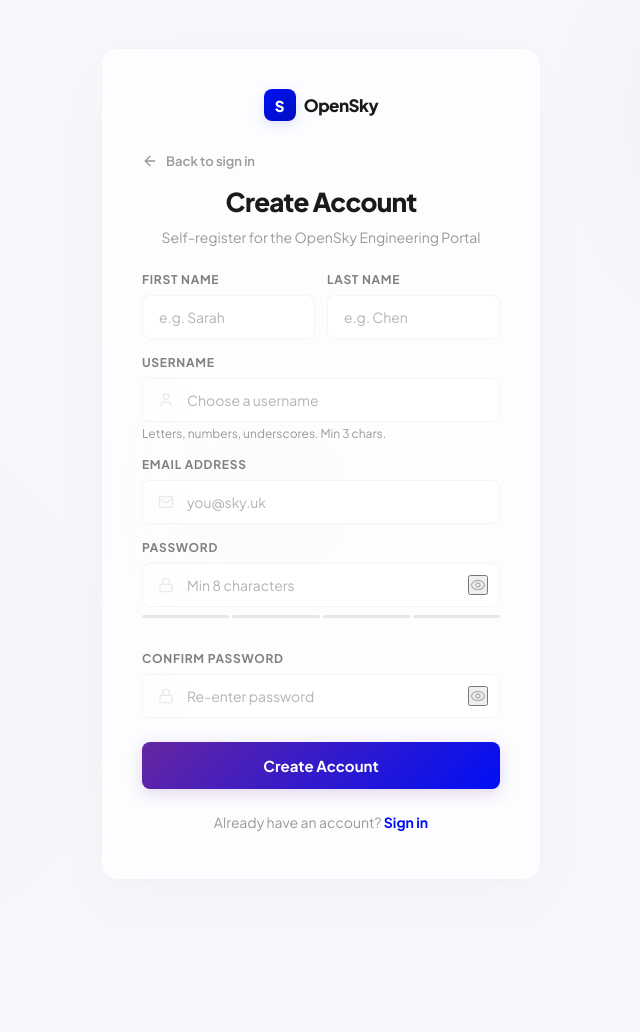
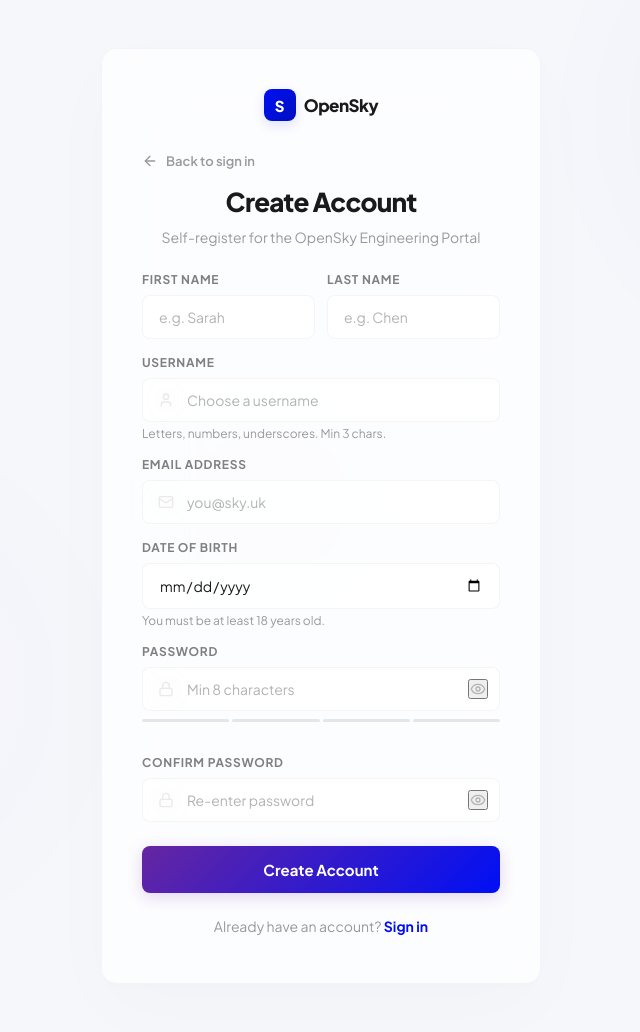
Before and after one commit to c0r73x-v01d/opensky-engineering-portal, a Django app: page /register/ in a window 1280 px wide. Shown: the whole page, without its empty margins (319-959 px from the left). Before the commit the page ends 831 px from the top, so only its background shows below. Run offline with Django 5.2, Linux system fonts and the light colour scheme.

Commit message:
feat(register): require DOB with 18+ validation on self-registration

```diff
--- a/portal/forms.py
+++ b/portal/forms.py
@@ -11,14 +11,23 @@
 from .models import Team, User
 
 
+# Minimum age for self-registration. Mirrors the constant used by the
+# profile view; kept in sync with portal.context_processors.
+_MIN_DOB_AGE_YEARS = 18
+
+
 class RegisterForm(UserCreationForm):
     first_name = forms.CharField(max_length=50, required=True)
     last_name = forms.CharField(max_length=50, required=True)
     email = forms.EmailField(max_length=100, required=True)
+    dob = forms.DateField(
+        required=True,
+        widget=forms.DateInput(attrs={'type': 'date'}),
+    )
 
     class Meta:
         model = User
-        fields = ('first_name', 'last_name', 'username', 'email',
+        fields = ('first_name', 'last_name', 'username', 'email', 'dob',
                   'password1', 'password2')
 
     def __init__(self, *args, **kwargs):
@@ -39,6 +48,29 @@
         if User.objects.filter(email__iexact=email).exists():
             raise ValidationError('An account with this email already exists.')
         return email
+
+    def clean_dob(self):
+        dob = self.cleaned_data['dob']
+        today = timezone.localdate()
+        if dob > today:
+            raise ValidationError('Date of birth cannot be in the future.')
+        # Calculate full years, accounting for whether the birthday has
+        # already occurred this calendar year.
+        age = today.year - dob.year - (
+            (today.month, today.day) < (dob.month, dob.day)
+        )
+        if age < _MIN_DOB_AGE_YEARS:
+            raise ValidationError(
+                f'You must be at least {_MIN_DOB_AGE_YEARS} years old to register.'
+            )
+        return dob
+
+    def save(self, commit=True):
+        user = super().save(commit=False)
+        user.dob = self.cleaned_data['dob']
+        if commit:
+            user.save()
+        return user
 
 
 # ════════════════════════════════════════════════════════════════════
--- a/portal/templates/login.html
+++ b/portal/templates/login.html
@@ -241,6 +241,18 @@
         </div>
 
         <div class="sky-field">
+          <label class="sky-field__label" for="regDob">Date of Birth</label>
+          <div class="sky-field__wrap">
+            <input class="sky-field__input"
+                   id="regDob" name="dob" type="date"
+                   max="{{ dob_max_date|date:'Y-m-d' }}"
+                   value="{{ form.data.dob|default:'' }}"
+                   required>
+          </div>
+          <div class="sky-field__hint">You must be at least 18 years old.</div>
+        </div>
+
+        <div class="sky-field">
           <label class="sky-field__label" for="regPw">Password</label>
           <div class="sky-field__wrap">
             <span class="sky-field__icon"><span class="sky-icon" data-icon="Lock" data-size="16"></span></span>
--- a/portal/views.py
+++ b/portal/views.py
@@ -15,6 +15,7 @@
 from django.utils import timezone
 from django.views.decorators.http import require_POST
 
+from .context_processors import _max_dob_today
 from .forms import MeetingForm, RegisterForm
 from .models import (
     Action,
@@ -62,6 +63,7 @@
         'form': form,
         'register_form': form,
         'active_auth_view': 'Register',
+        'dob_max_date': _max_dob_today(),
     })
 
 
```
Also changed, not shown: portal/tests/test_register.py (added, +73 -0 lines).
